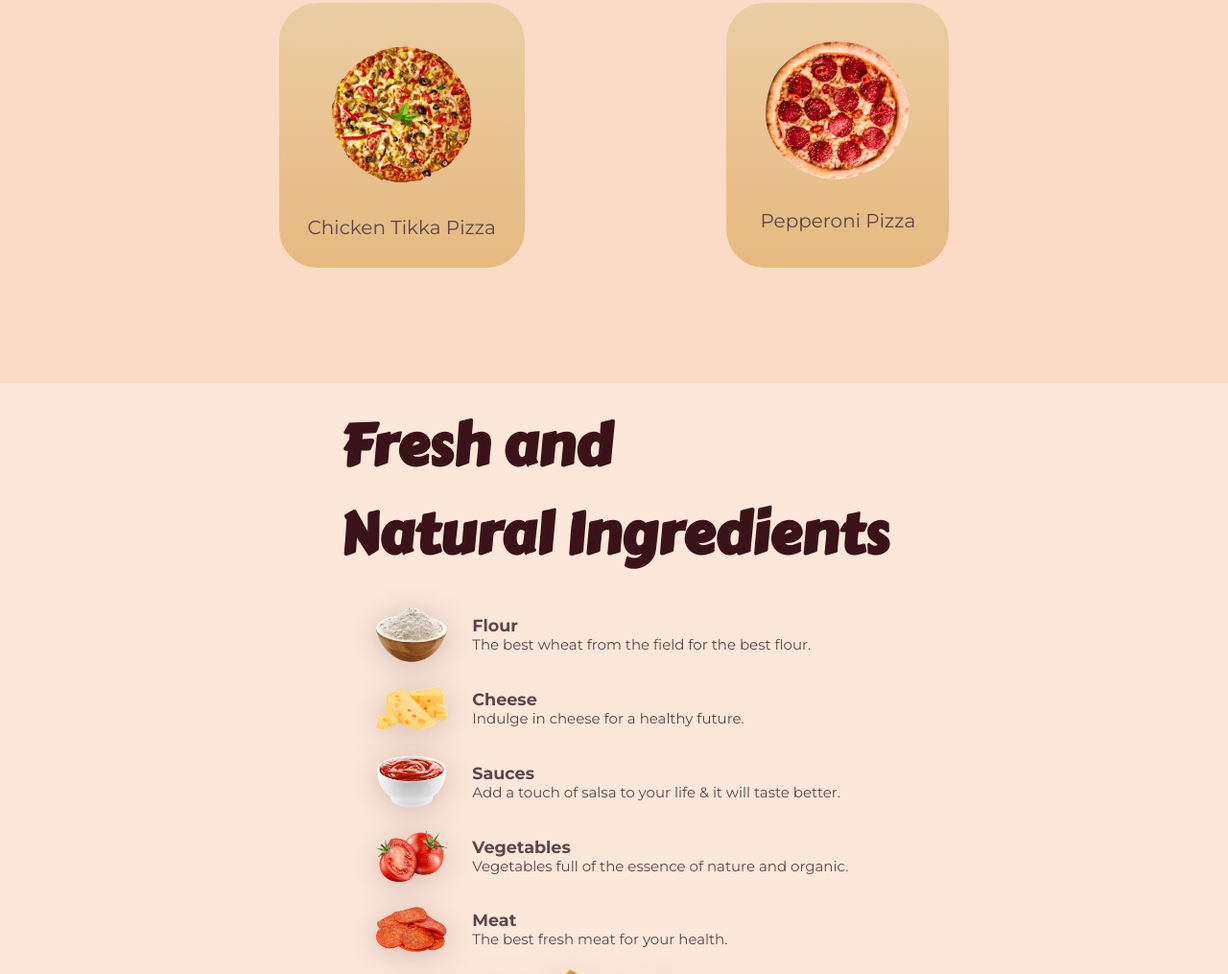
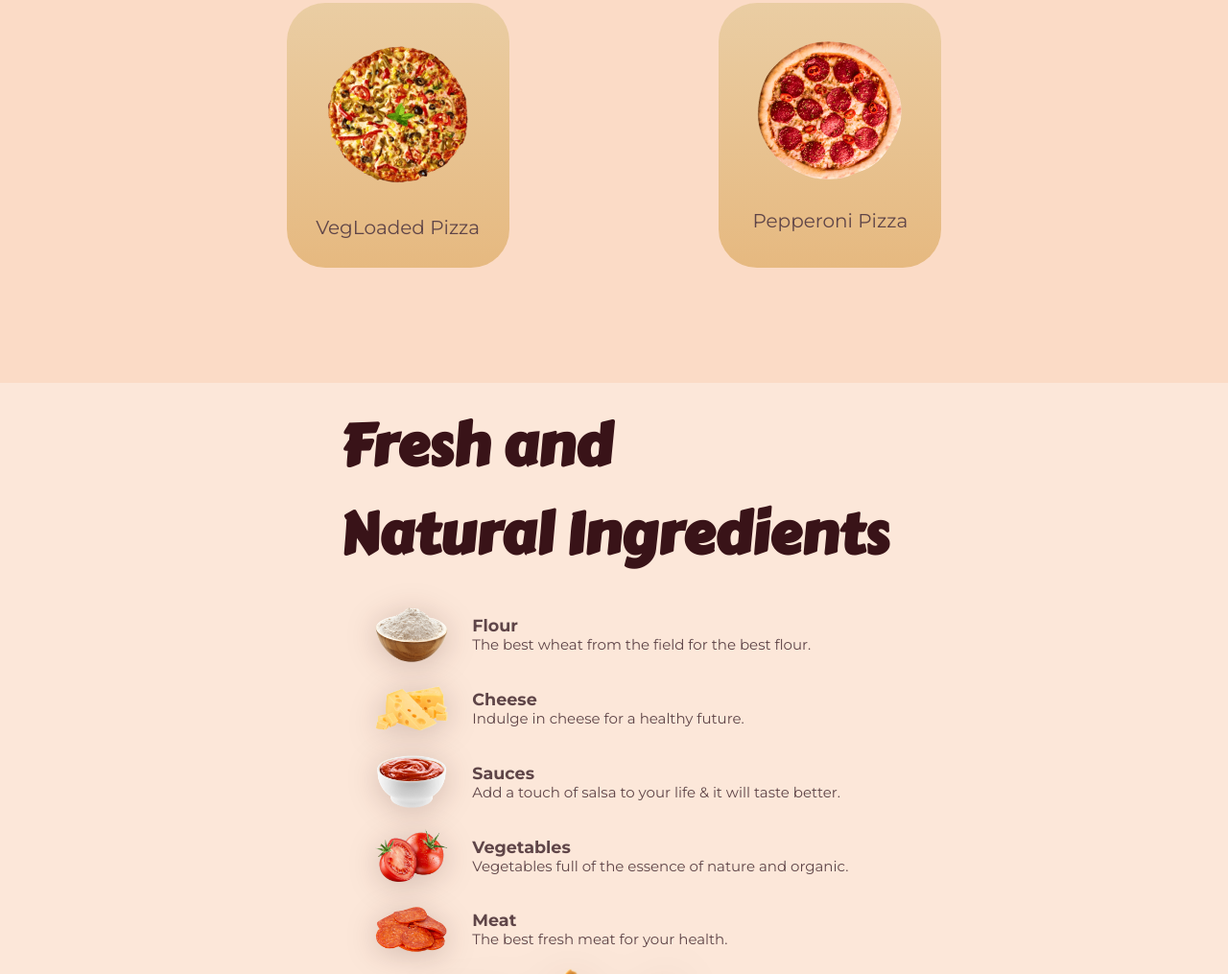
Before and after one commit to pradhyuman-github/pizza-page, a plain HTML site: page index.html in a window 1280 px wide. Shown: the part 2577-3592 px from the top of the page at 96% size. Drawn offline with nearby package versions, Linux system fonts and the light colour scheme.

Commit message:
Update index.html

```diff
--- a/index.html
+++ b/index.html
@@ -109,7 +109,7 @@
             <div class="popular_main2">
                 <div class="box">
                     <img src="assets/chicken-tikka.png" alt="image" class="pizza_img">
-                    <p> Chicken Tikka Pizza </p>
+                    <p> VegLoaded Pizza </p>
                 </div>
                 <div class="box">
                     <img src="assets/pepperoni.png" alt="image" class="pizza_img">
```
